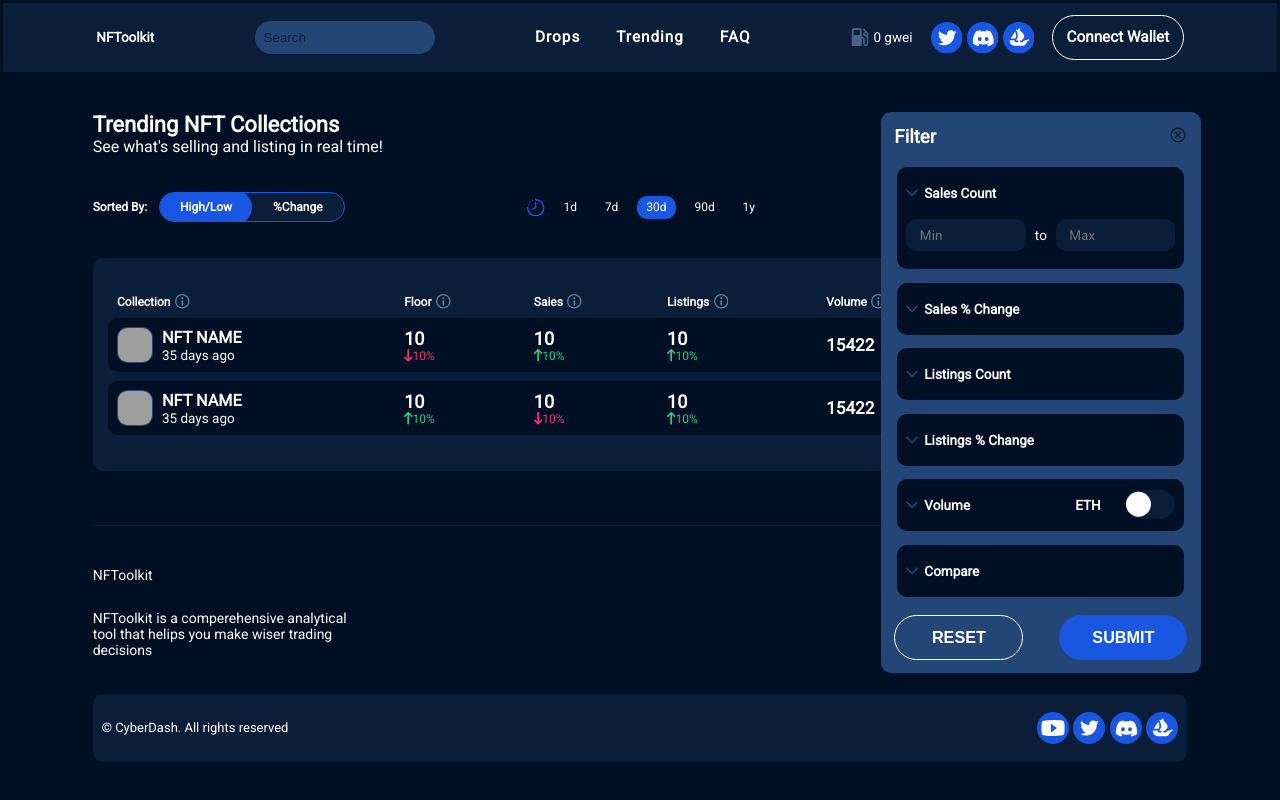
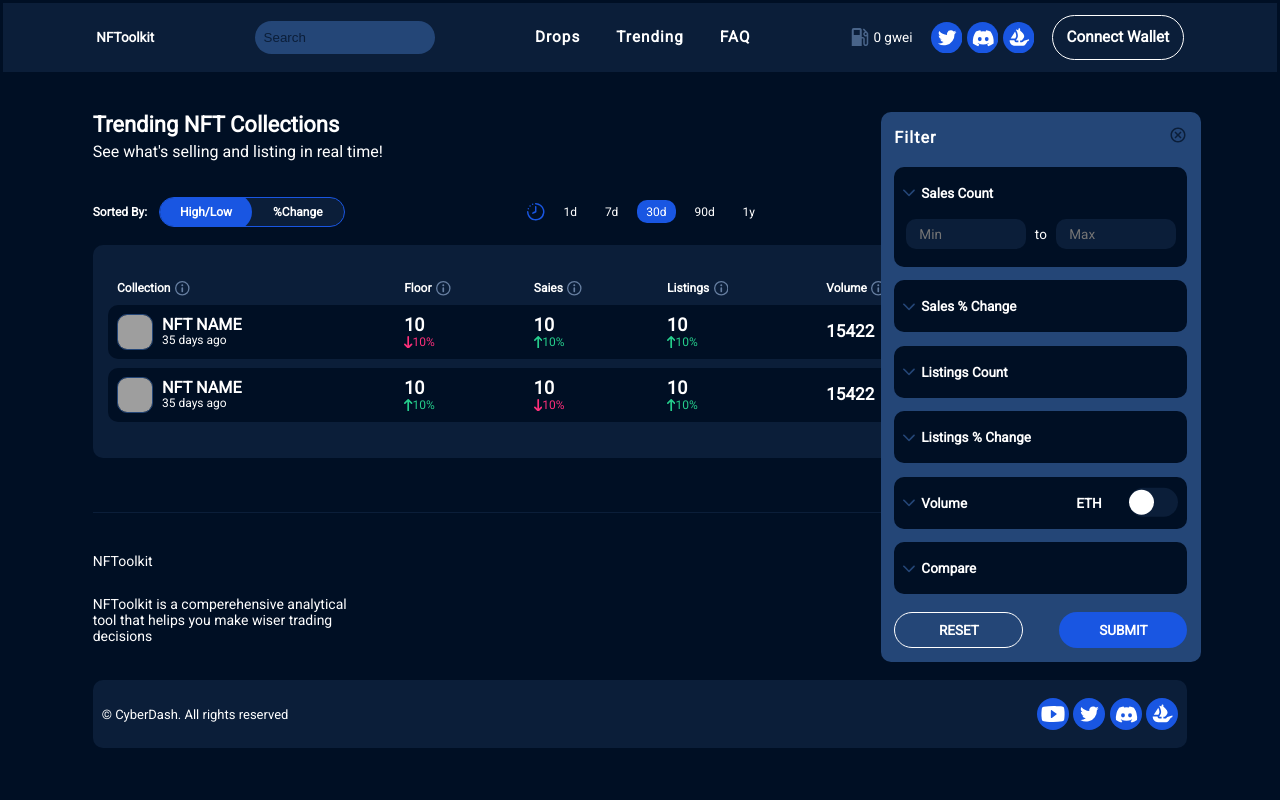
Before and after one commit to FortuneWebWorks/Cyber-React-Sass, a React (Create React App) app: page /Trending in a window 1280 px wide. Both pictures are taken after a click on the element 1153 px from the left and 207 px from the top of the page. Shown: the top 800 px of the page. Built offline with nearby package versions, Linux system fonts and the light colour scheme; grey boxes are pictures that could not be loaded.

Commit message:
:zap: some filter and list sizes fixed

```diff
--- a/src/components/Filter.js
+++ b/src/components/Filter.js
@@ -3,6 +3,15 @@ import '../styles/filter.scss';
 import { ReactComponent as ArrowDown } from '../assets/icons/arrow_down.svg';
 import { ReactComponent as CancelIcon } from '../assets/images/cancel.svg';
 import SwitchJs from './SwitchJs';
+import DropDown from '../components/DropDown';
+
+const compareItems = [
+  { name: '==' },
+  { name: '>=' },
+  { name: '<=' },
+  { name: '>' },
+  { name: '<' },
+];
 
 const Filter = ({ title = 'Filter', callBack }) => {
   const [openItem, setOpenItem] = useState('Sales Count');
@@ -18,7 +27,7 @@ const Filter = ({ title = 'Filter', callBack }) => {
   return (
     <div className="filter">
       <div className="filter__header">
-        <h3>{title}</h3>
+        <span>{title}</span>
         <span onClick={closeCancel} className="filter__header_closer">
           <CancelIcon />
         </span>
@@ -169,7 +178,7 @@ const Filter = ({ title = 'Filter', callBack }) => {
           <div className="filter__menu_item_content_compare">
             <div className="filter__menu_item_content_minmax">
               <span>Sales</span>
-              <input type="text" placeholder="" />
+              <DropDown items={compareItems} fontSize="1.5rem" />
               <span>Listings</span>
             </div>
             <div className="filter__menu_item_content_average">
--- a/src/components/TrendingList.js
+++ b/src/components/TrendingList.js
@@ -41,8 +41,12 @@ const TraitsList = ({ items, sort }) => {
                 <div className="table__details">
                   <img src={item.user.userImage} alt="" />
                   <div>
-                    <span>{item.user.nftName}</span>
-                    <span>{item.user.time}</span>
+                    <span className="table__details_nftName">
+                      {item.user.nftName}
+                    </span>
+                    <span className="table__details_time">
+                      {item.user.time}
+                    </span>
                   </div>
                 </div>
               </td>
--- a/src/styles/filter.scss
+++ b/src/styles/filter.scss
@@ -22,7 +22,8 @@
     display: flex;
     justify-content: space-between;
     align-items: center;
-    font: normal normal bold 1.77rem/21px Roboto;
+    font: normal normal 600 1.8rem/21px Roboto;
+    letter-spacing: 1px;
   }
 
   .filter__header_closer {
@@ -35,7 +36,7 @@
   }
 
   .filter__menu {
-    max-width: 287px;
+    max-width: 297px;
     width: 100%;
     display: flex;
     flex-direction: column;
@@ -100,7 +101,8 @@
     font: normal normal normal 1.5rem/16px Roboto;
 
     input {
-      width: 100%;
+      width: 120px;
+      height: 30px;
       padding: 0.9rem 1.5rem;
       border: none;
       border-radius: 10px;
@@ -150,6 +152,16 @@
         font-size: 1.8rem;
         color: #fff;
       }
+
+      ul {
+        width: 70px;
+        padding: 1.1rem;
+        padding-right: 0.3rem;
+      }
+
+      .dropdown__container .dropdown__placeholder__icon svg {
+        margin-left: 1rem;
+      }
     }
   }
 
@@ -179,12 +191,11 @@
 
     button {
       width: 100%;
-      min-height: 5rem;
+      min-height: 4rem;
       border: none;
       border-radius: 50px;
       padding: 1rem;
-      font-size: 1.8rem;
-      font-weight: bold;
+      font: normal normal bold 1.5rem/16px Roboto;
       background-color: $primary-lighter;
       color: #fff;
     }
--- a/src/styles/trending.scss
+++ b/src/styles/trending.scss
@@ -19,6 +19,7 @@
     flex-direction: column;
     justify-content: space-between;
     align-items: flex-start;
+    gap: 0.5rem;
     color: #fff;
 
     h2 {
@@ -35,6 +36,7 @@
     display: flex;
     justify-content: flex-start;
     align-items: center;
+    margin-bottom: -2rem;
 
     svg {
       margin-left: 5rem;
--- a/src/styles/trendingList.scss
+++ b/src/styles/trendingList.scss
@@ -111,6 +111,14 @@
       border-radius: 10px;
       max-height: inherit;
     }
+
+    .table__details_nftName {
+      font: normal normal bold 14px/16px Roboto;
+    }
+
+    .table__details_time {
+      font: normal normal normal 12px/14px Roboto;
+    }
   }
 
   .table__changes {
```
